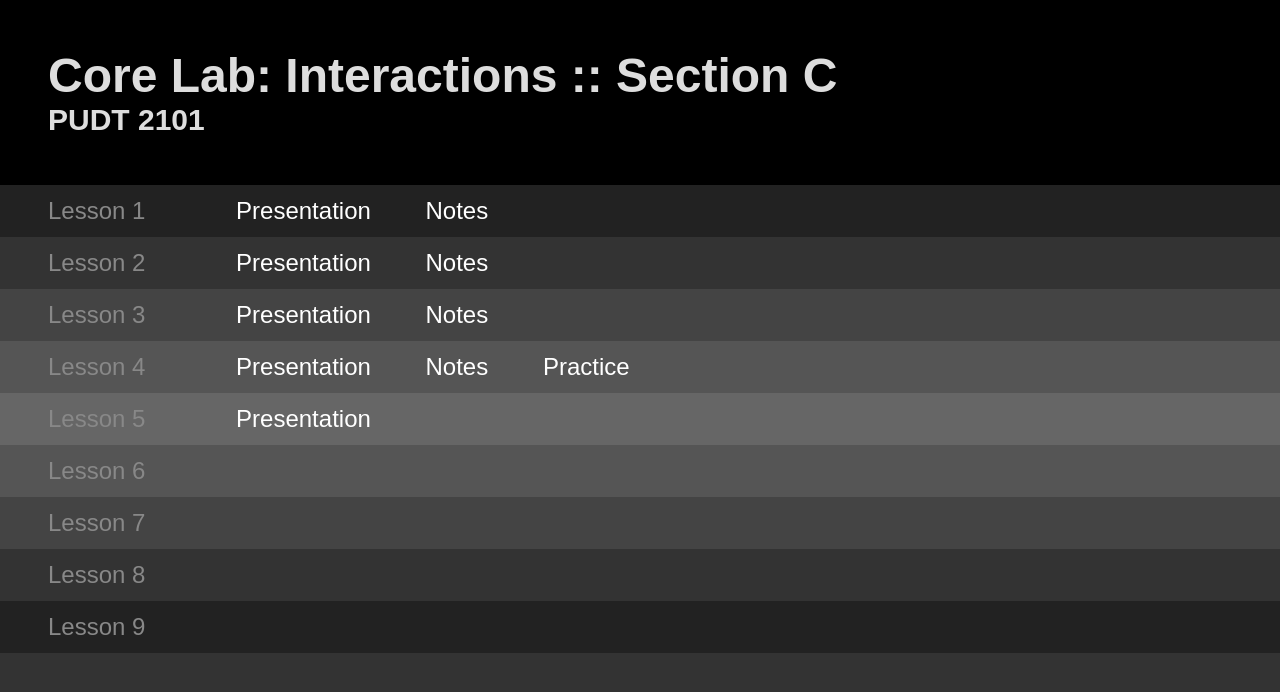
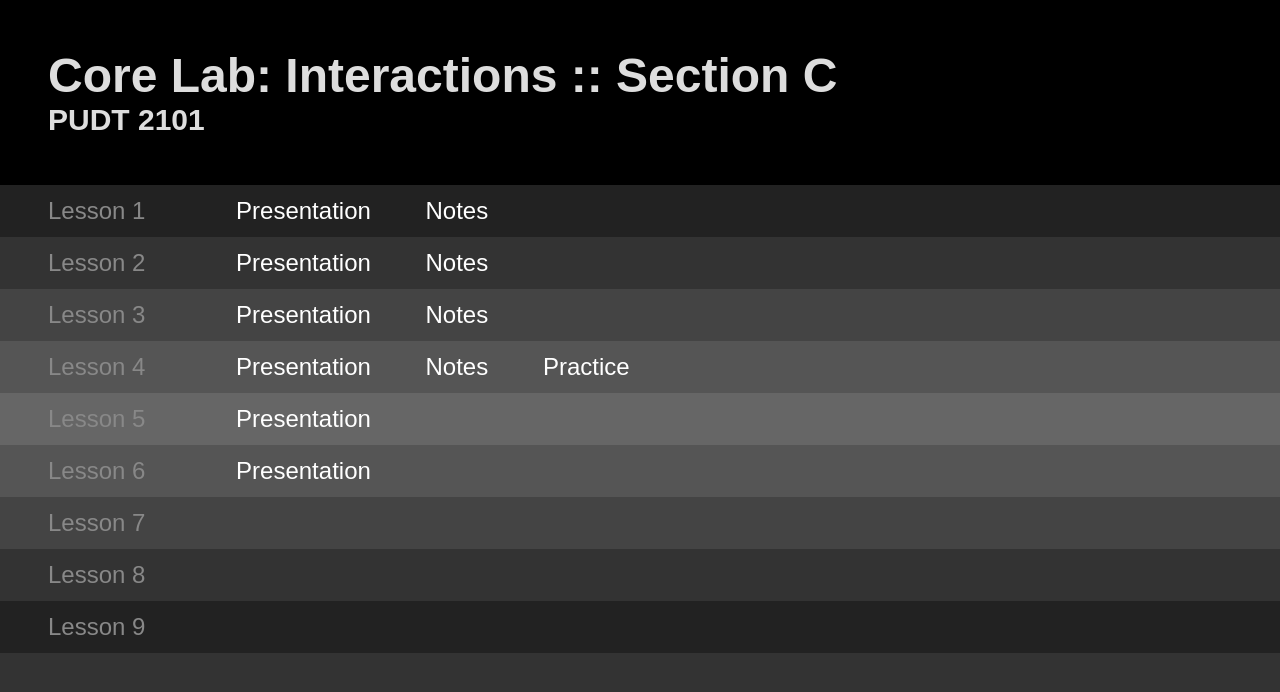
Before and after one commit to nathanstilwell/core-lab, a plain HTML site: page index.html in a window 1280 px wide. Drawn offline with Linux system fonts and the light colour scheme.

Commit message:
index update for lesson 6

```diff
--- a/index.html
+++ b/index.html
@@ -59,6 +59,7 @@
     <section id="lesson-6" class="lesson lesson-6">
       <nav>
         <span class="title">Lesson 6</span>
+        <a href="lesson-6/">Presentation</a>
       </nav>
     </section>
 
```
